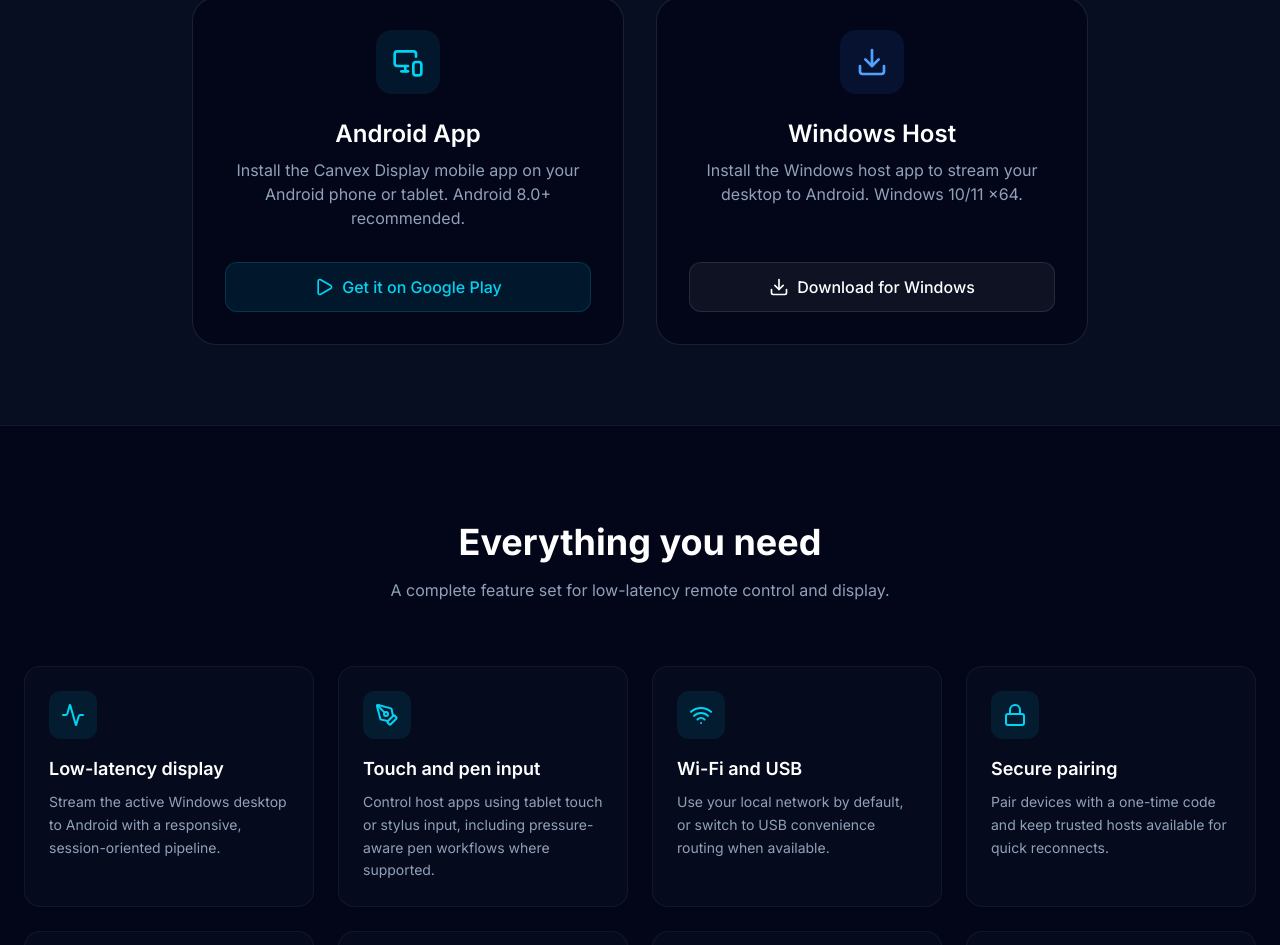
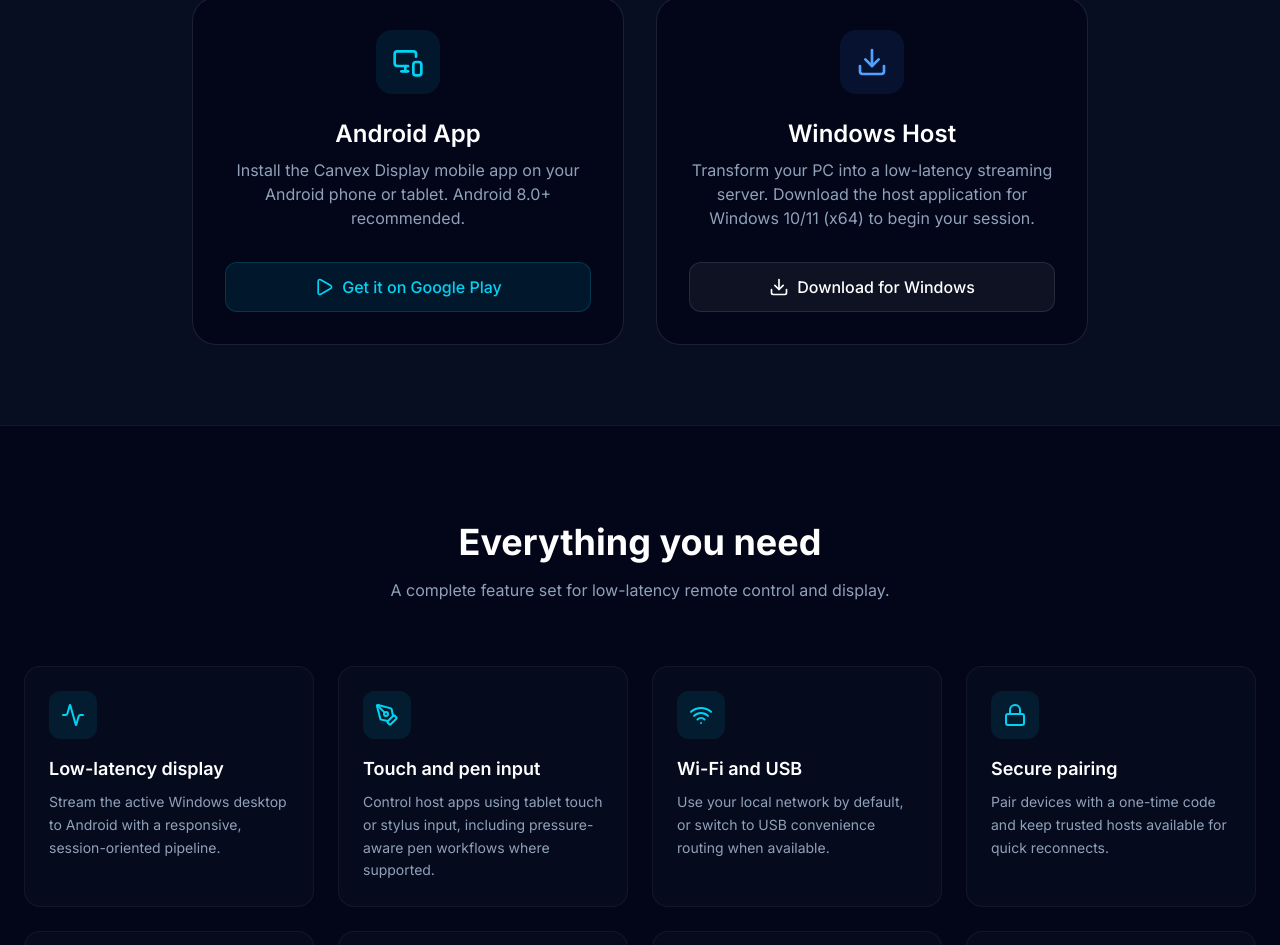
Before and after one commit to mtgsoftworks/canvex-display-web, a Next.js app: page / in a window 1280 px wide. Shown: the part 1199-2144 px from the top of the page. Built offline with nearby package versions, Linux system fonts and the light colour scheme.

Commit message:
Content: Update Windows Host description text

```diff
--- a/app/page.tsx
+++ b/app/page.tsx
@@ -122,7 +122,7 @@
               </div>
               <h3 className="text-2xl font-display font-semibold text-white mb-2">Windows Host</h3>
               <p className="text-slate-400 mb-8 flex-grow">
-                Install the Windows host app to stream your desktop to Android. Windows 10/11 x64.
+                Transform your PC into a low-latency streaming server. Download the host application for Windows 10/11 (x64) to begin your session.
               </p>
               <a
                 href="/downloads/CanvexDisplay_Setup_0.3.0.msi"
```
